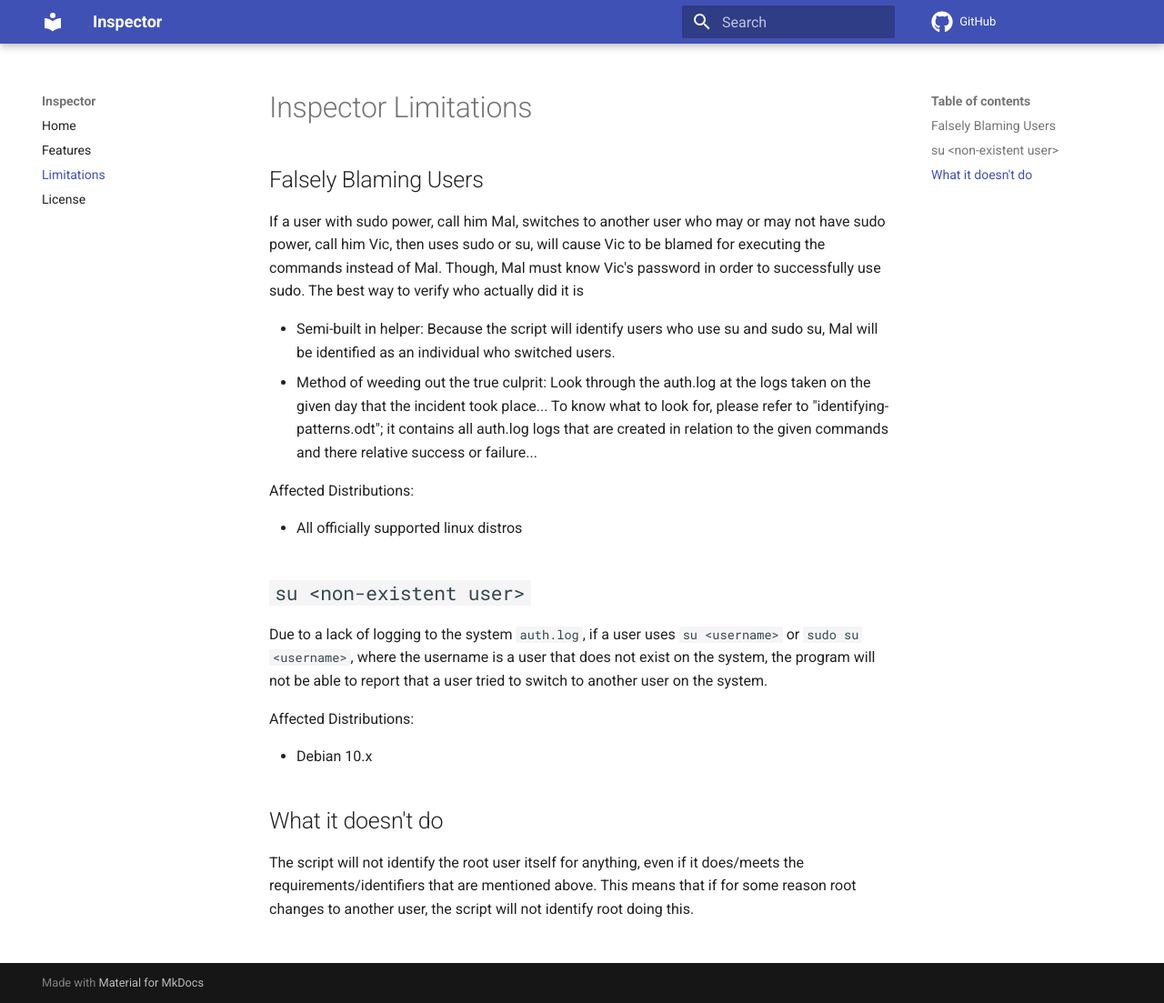
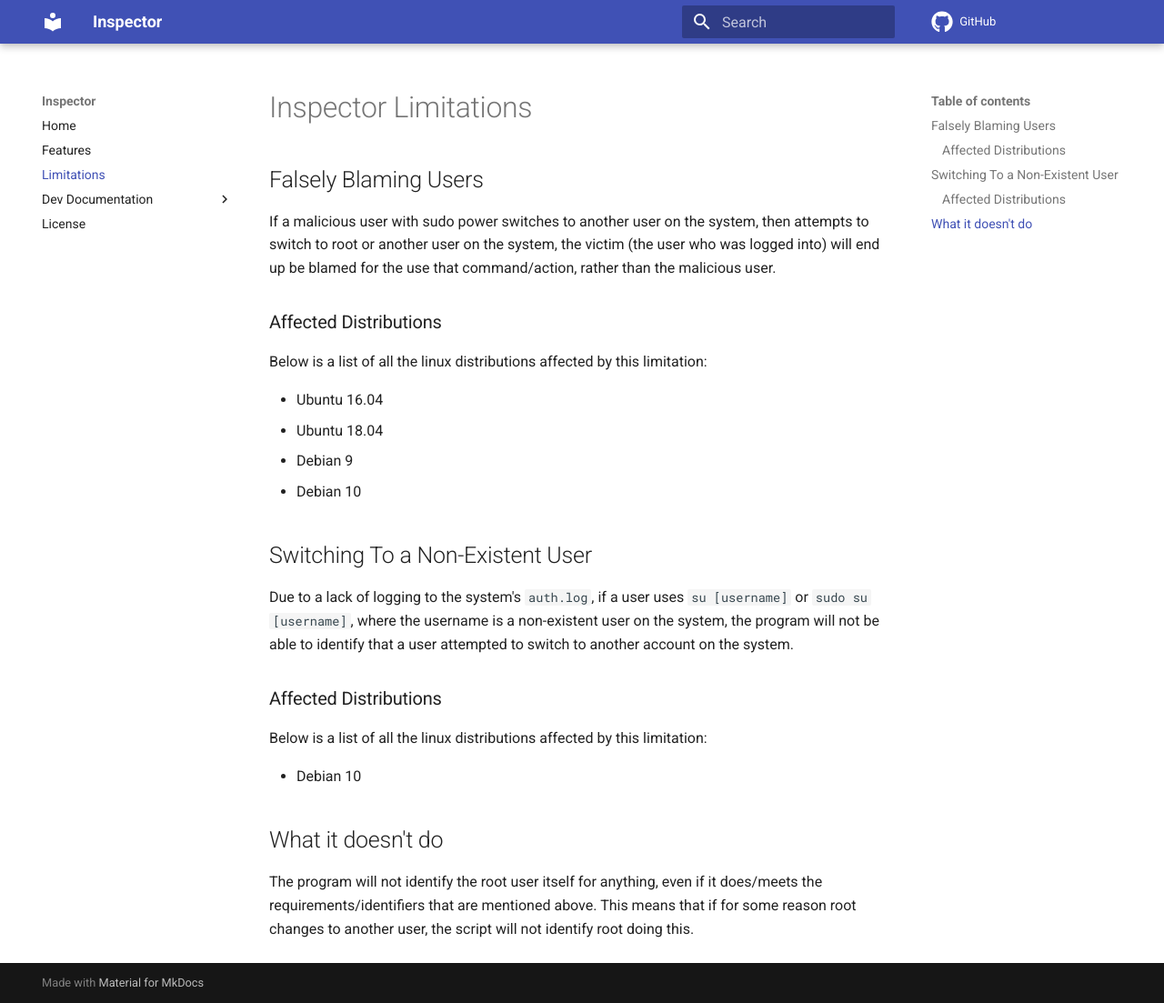
Before and after one commit to StrangeRanger/inspector, an MkDocs documentation site: the page built from docs/limitations.md, in a window 1280 px wide and 1103 px high. Shown: the whole window at 91% size. Built offline with MkDocs 1.6.1 and Material for MkDocs 9.7.7, drawn with Linux system fonts in a browser that asks for light colours; comment, search, counter and statistics services are not loaded.

Commit message:
Create documentation rough draft

```diff
--- a/docs/limitations.md
+++ b/docs/limitations.md
@@ -2,23 +2,27 @@
 
 ## Falsely Blaming Users
 
-If a user with sudo power, call him Mal, switches to another user who may or may not have sudo power, call him Vic, then uses sudo or su, will cause Vic to be blamed for executing the commands instead of Mal. Though, Mal must know Vic's password in order to successfully use sudo. The best way to verify who actually did it is
+If a malicious user with sudo power switches to another user on the system, then attempts to switch to root or another user on the system, the victim (the user who was logged into) will end up be blamed for the use that command/action, rather than the malicious user.
 
-  * Semi-built in helper: Because the script will identify users who use su and sudo su, Mal will be identified as an individual who switched users.
-  * Method of weeding out the true culprit: Look through the auth.log at the logs taken on the given day that the incident took place... To know what to look for, please refer to "identifying-patterns.odt"; it contains all auth.log logs that are created in relation to the given commands and there relative success or failure...
+### Affected Distributions
 
-Affected Distributions:
+Below is a list of all the linux distributions affected by this limitation:
 
-* All officially supported linux distros
+* Ubuntu 16.04
+* Ubuntu 18.04
+* Debian 9
+* Debian 10
 
-## `su <non-existent user>`
+## Switching To a Non-Existent User
 
-Due to a lack of logging to the system `auth.log`, if a user uses `su <username>` or `sudo su <username>`, where the username is a user that does not exist on the system, the program will not be able to report that a user tried to switch to another user on the system.
+Due to a lack of logging to the system's `auth.log`, if a user uses `su [username]` or `sudo su [username]`, where the username is a non-existent user on the system, the program will not be able to identify that a user attempted to switch to another account on the system.
 
-Affected Distributions:
+### Affected Distributions
 
-* Debian 10.x
+Below is a list of all the linux distributions affected by this limitation:
+
+* Debian 10
 
 ## What it doesn't do
 
-The script will not identify the root user itself for anything, even if it does/meets the requirements/identifiers that are mentioned above. This means that if for some reason root changes to another user, the script will not identify root doing this.
+The program will not identify the root user itself for anything, even if it does/meets the requirements/identifiers that are mentioned above. This means that if for some reason root changes to another user, the script will not identify root doing this.
--- a/mkdocs.yml
+++ b/mkdocs.yml
@@ -35,4 +35,8 @@ nav:
   - Home: index.md
   - Features: features.md
   - Limitations: limitations.md
+  - Dev Documentation:
+    - Readme: dev-docs/index.md
+    - Doc 1: dev-docs/doc-1.md
+    - Doc 2: dev-docs/doc-2.md
   - License: license.md
```
Also changed, not shown: docs/dev-docs/doc-1.md (added, +32 -0 lines), docs/dev-docs/doc-2.md (added, +30 -0 lines), docs/dev-docs/index.md (added, +5 -0 lines), docs/features.md (+14 -8 lines), docs/index.md (+8 -1 lines), 1 other file.
